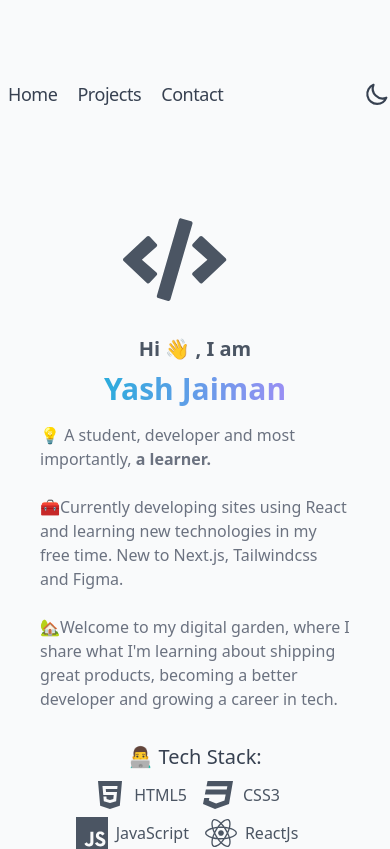
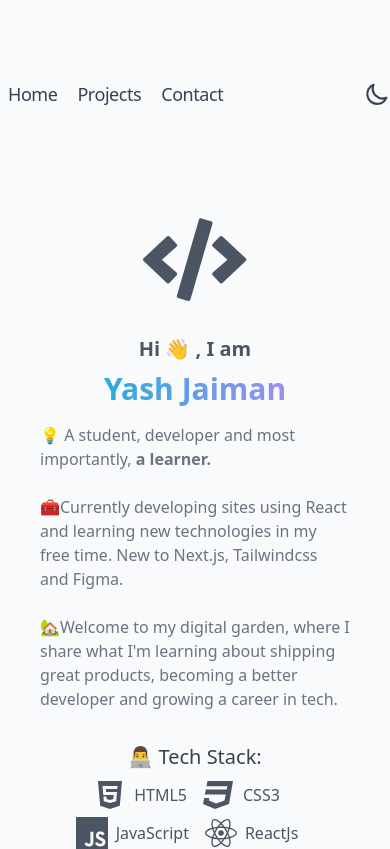
Before and after one commit to jaimanyash/portfolio-website, a Next.js app: page / in a window 390 px wide. Shown: the top 849 px of the page. Built offline with nearby package versions, Linux system fonts and the light colour scheme.

Commit message:
Fixed icon in hero.js

```diff
--- a/src/Sections/Hero.js
+++ b/src/Sections/Hero.js
@@ -8,7 +8,7 @@ const Hero = () => {
       <section className="text-gray-600 dark:text-gray-100 body-font">
         <div className="container  px-5 pb-8 mx-auto">
           <div className="p-5 flex items-center mx-auto  mb-10 border-gray-300 rounded-lg sm:flex-row flex-col">
-            <div class="w-2/6 h-2/6 mr-10 inline-flex items-center justify-center flex-shrink-0">
+            <div class="w-2/6 h-2/6 md:mr-10 inline-flex items-center justify-center flex-shrink-0">
               <FaCode className="w-full h-full" />
             </div>
             <div className="flex-grow sm:text-left text-center mt-6 sm:mt-0">
```
